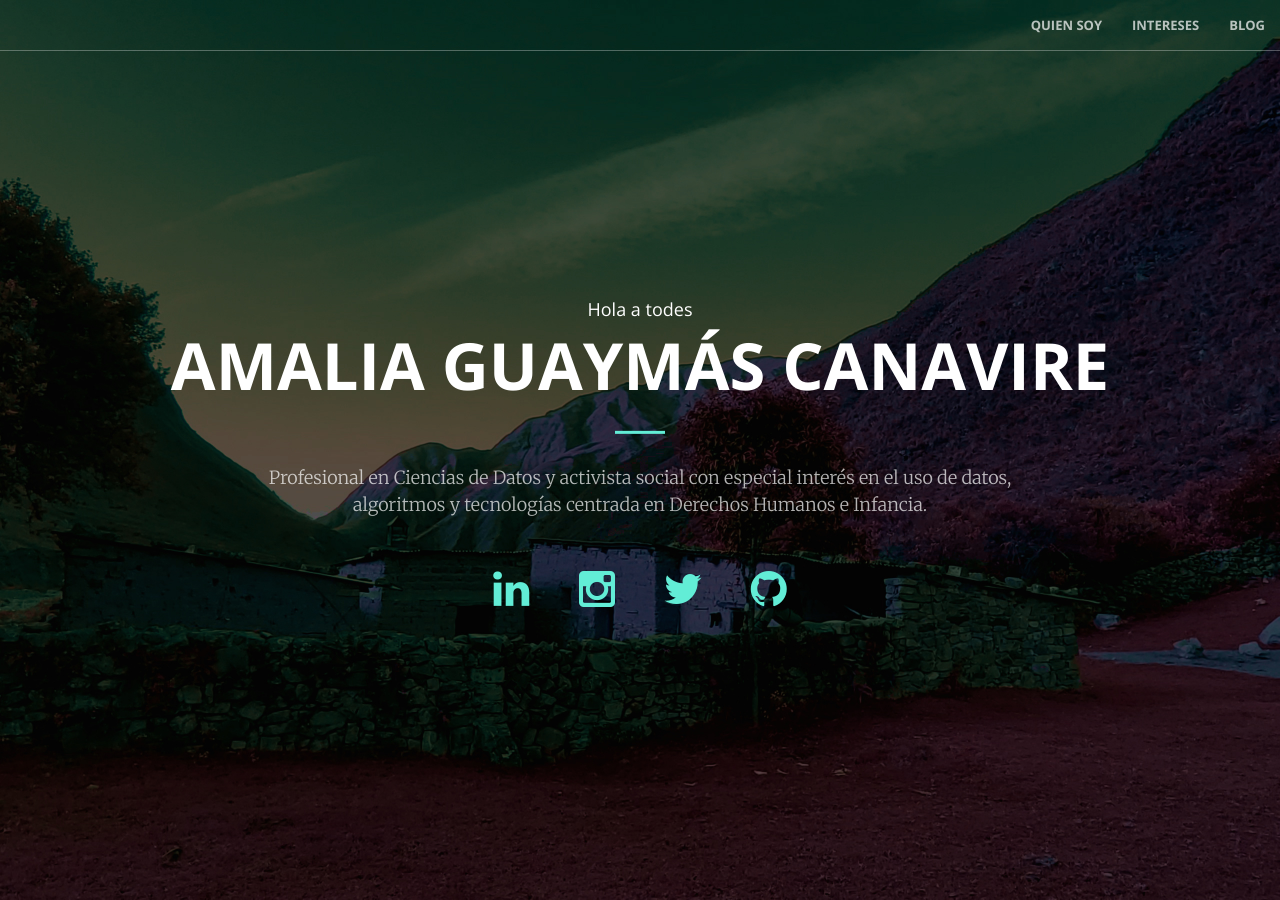
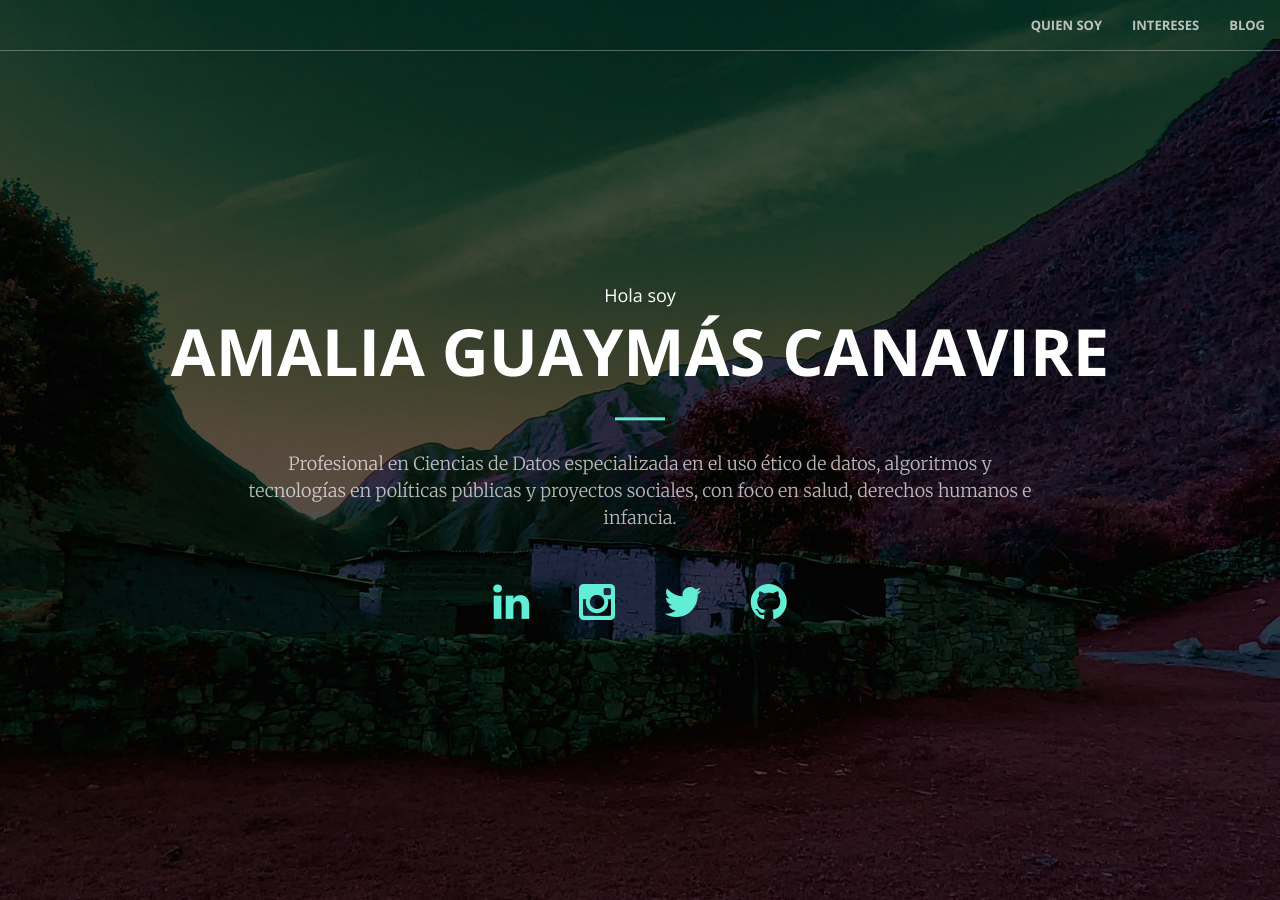
Before and after one commit to AmaliaGuaymasCanavire/amaliaguaymascanavire.github.io, a Jekyll site: the page built from index.html, in a window 1280 px wide and 900 px high. Built offline with Jekyll 4.4.1, drawn with Linux system fonts in a browser that asks for light colours.

Commit message:
Update header.html
actualice texto

```diff
--- a/_includes/header.html
+++ b/_includes/header.html
@@ -1,10 +1,10 @@
 <header>
     <div class="header-content">
         <div class="header-content-inner transparencia">
-            <h4>Hola a todes</h4>
+            <h4>Hola soy </h4>
 			<h1>Amalia Guaymás Canavire</h1>
             <hr>
-            <p>Profesional en Ciencias de Datos y activista social con especial interés en el uso de datos, algoritmos y tecnologías centrada en Derechos Humanos e Infancia.	</p>
+            <p>Profesional en Ciencias de Datos especializada en el uso ético de datos, algoritmos y tecnologías en políticas públicas y proyectos sociales, con foco en salud, derechos humanos e infancia.</p>
 			<div class="row">
 					<div class="col-md-1 col-md-offset-4 text-center">
 						<a href="https://www.linkedin.com/in/{{ site.linkedin_username }}">
```
